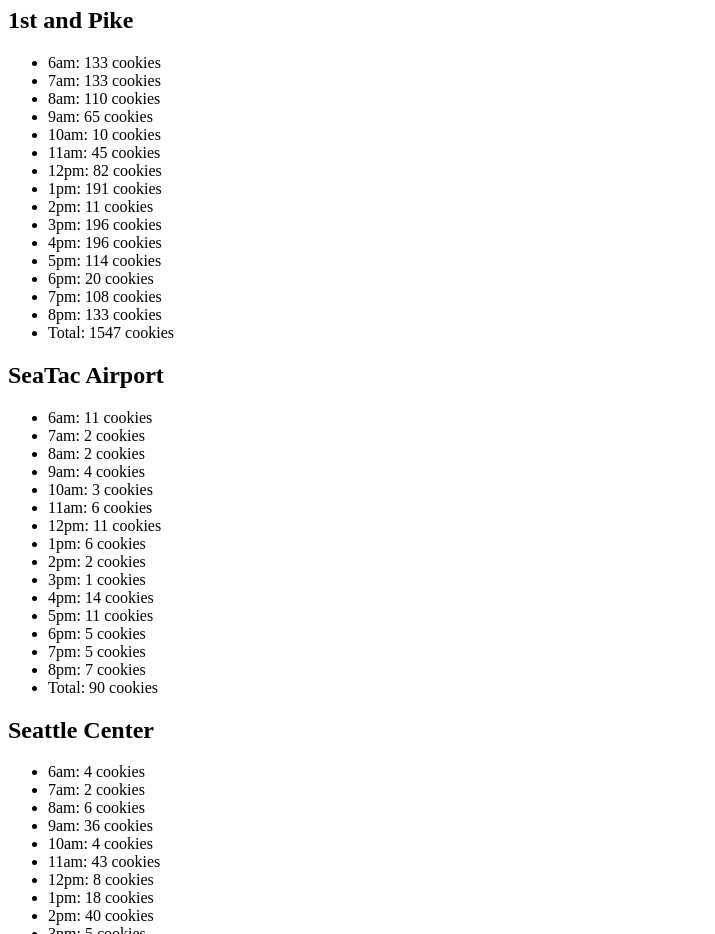
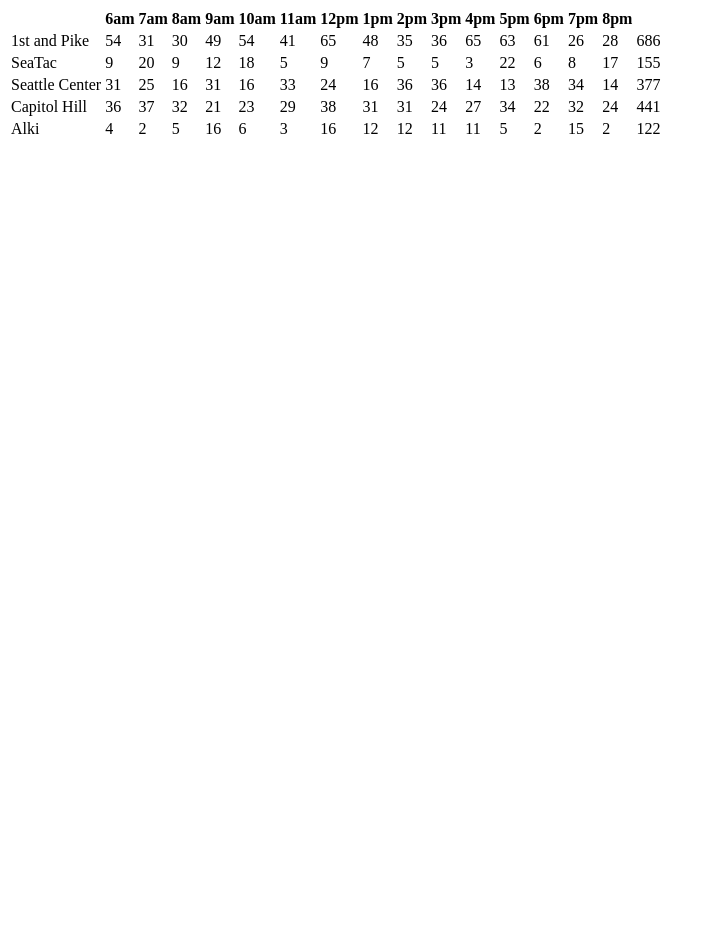
Before and after one commit to AQHawk/cookie-stand, a plain HTML site: page sales.html in a window 1280 px wide. Shown: the part 73-1007 px from the top of the page, without its empty margins (0-715 px from the left). After the commit the page ends 800 px from the top, so only its background shows below. Drawn offline with Linux system fonts and the light colour scheme.

Commit message:
Tuesday ReFactoring using Constructor Functions

```diff
--- a/app.js
+++ b/app.js
@@ -1,136 +1,68 @@
 'use strict';
 
-var hours = ['6am', '7am', '8am', '9am', '10am', '11am', '12pm', '1pm', '2pm', '3pm', '4pm', '5pm', '6pm', '7pm', '8pm'];
+var allHours = ['6am', '7am', '8am', '9am', '10am', '11am', '12pm', '1pm', '2pm', '3pm', '4pm', '5pm', '6pm', '7pm', '8pm'];
 
-var pike = {
-  minCust: 23,
-  maxCust: 65,
-  avgCookiePC: 6.3,
-  avg: 0,
-  totalCookies: 0,
-  getAvg: function() {
-    return Math.floor(Math.random() * (this.maxCust - this.minCust + this.minCust) * (this.avgCookiePC) / 2);
-  },
-  render: function() {
-    for (var i = 0; i < hours.length; i++) {
-      var pikeUl = document.getElementById('pike');
-      var liEl = document.createElement('li');
+var cookieTable = document.getElementById('cookies');
+
+function Store(location, minCust, maxCust, avgCookiePC) {
+  this.location = location;
+  this.minCust = minCust;
+  this.maxCust = maxCust;
+  this.avgCookiePC = avgCookiePC;
+  this.avg = 0;
+  this.totalCookies = 0;
+  this.getAvg = function() {
+    return Math.floor(Math.random() * (this.maxCust - this.minCust + 1)) + this.minCust;
+  };
+  this.render = function() {
+    var trEl = document.createElement('tr');
+    var tdEl = document.createElement('td');
+    tdEl.textContent = this.location;
+    trEl.appendChild(tdEl);
+
+    for (var i = 0; i < allHours.length; i++) {
+      tdEl = document.createElement('td');
+
+      //creates variable to store average for use in total
       var theAverage = this.getAvg();
-      liEl.textContent = hours[i] + ': ' + theAverage + ' cookies';
-      pikeUl.appendChild(liEl);
-
+      tdEl.textContent = theAverage;
+      trEl.appendChild(tdEl);
       this.totalCookies += theAverage;
     }
-    var totalEl = document.createElement('li');
-    totalEl.textContent = 'Total: ' + this.totalCookies + ' cookies';
-    pikeUl.appendChild(totalEl);
+    // outside the for loop to display total
+    var totalTd = document.createElement('td');
+    totalTd.textContent = this.totalCookies;
+    trEl.appendChild(totalTd);
+    //final step prints whole row to table
+    cookieTable.appendChild(trEl);
+  };
+}
+
+var pike = new Store('1st and Pike', 23, 65, 6.3);
+var seatac = new Store('SeaTac', 3, 24, 1.2);
+var seatcenter = new Store('Seattle Center', 11, 38, 3.7);
+var caphill = new Store('Capitol Hill', 20, 38, 2.3);
+var alki = new Store('Alki', 2, 16, 4.6);
+
+//new function to display header with hours array
+function header(){
+  var trEl = document.createElement('tr');
+  var thEl = document.createElement('th');
+  thEl.textContent = '';
+  trEl.appendChild(thEl);
+
+  for(var i = 0; i < allHours.length; i++){
+    thEl = document.createElement('th');
+    thEl.textContent = allHours[i];
+    trEl.appendChild(thEl);
   }
-};
+  cookieTable.appendChild(trEl);
+}
+
+header();
+
 pike.render();
-
-var seatac = {
-  minCust: 3,
-  maxCust: 24,
-  avgCookiePC: 1.2,
-  avg: 0,
-  totalCookies: 0,
-  getAvg: function() {
-    return Math.floor(Math.random() * (this.maxCust - this.minCust + this.minCust) * (this.avgCookiePC) / 2);
-  },
-  render: function() {
-    for (var i = 0; i < hours.length; i++) {
-      var seatacUl = document.getElementById('seatac');
-      var liEl = document.createElement('li');
-      var theAverage = this.getAvg();
-      liEl.textContent = hours[i] + ': ' + theAverage + ' cookies';
-      seatacUl.appendChild(liEl);
-
-      this.totalCookies += theAverage;
-    }
-    var totalEl = document.createElement('li');
-    totalEl.textContent = 'Total: ' + this.totalCookies + ' cookies';
-    seatacUl.appendChild(totalEl);
-  }
-};
 seatac.render();
-
-
-var seatcenter = {
-  minCust: 11,
-  maxCust: 38,
-  avgCookiePC: 3.7,
-  avg: 0,
-  totalCookies: 0,
-  getAvg: function() {
-    return Math.floor(Math.random() * (this.maxCust - this.minCust + this.minCust) * (this.avgCookiePC) / 2);
-  },
-  render: function() {
-    for (var i = 0; i < hours.length; i++) {
-      var seatcenterUl = document.getElementById('seatcenter');
-      var liEl = document.createElement('li');
-      var theAverage = this.getAvg();
-      liEl.textContent = hours[i] + ': ' + theAverage + ' cookies';
-      seatcenterUl.appendChild(liEl);
-
-      this.totalCookies += theAverage;
-    }
-    var totalEl = document.createElement('li');
-    totalEl.textContent = 'Total: ' + this.totalCookies + ' cookies';
-    seatcenterUl.appendChild(totalEl);
-  }
-};
 seatcenter.render();
-
-
-var caphill = {
-  minCust: 20,
-  maxCust: 38,
-  avgCookiePC: 2.3,
-  avg: 0,
-  totalCookies: 0,
-  getAvg: function() {
-    return Math.floor(Math.random() * (this.maxCust - this.minCust + this.minCust) * (this.avgCookiePC) / 2);
-  },
-  render: function() {
-    for (var i = 0; i < hours.length; i++) {
-      var caphillUl = document.getElementById('caphill');
-      var liEl = document.createElement('li');
-      var theAverage = this.getAvg();
-      liEl.textContent = hours[i] + ': ' + theAverage + ' cookies';
-      caphillUl.appendChild(liEl);
-
-      this.totalCookies += theAverage;
-    }
-    var totalEl = document.createElement('li');
-    totalEl.textContent = 'Total: ' + this.totalCookies + ' cookies';
-    caphillUl.appendChild(totalEl);
-  }
-};
 caphill.render();
-
-
-var alki = {
-  minCust: 2,
-  maxCust: 16,
-  avgCookiePC: 4.6,
-  avg: 0,
-  totalCookies: 0,
-  getAvg: function() {
-    return Math.floor(Math.random() * (this.maxCust - this.minCust + this.minCust) * (this.avgCookiePC) / 2);
-  },
-  render: function() {
-    for (var i = 0; i < hours.length; i++) {
-      var alkiUl = document.getElementById('alki');
-      var liEl = document.createElement('li');
-      var theAverage = this.getAvg();
-      liEl.textContent = hours[i] + ': ' + theAverage + ' cookies';
-      alkiUl.appendChild(liEl);
-
-      this.totalCookies += theAverage;
-    }
-    var totalEl = document.createElement('li');
-    totalEl.textContent = 'Total: ' + this.totalCookies + ' cookies';
-    alkiUl.appendChild(totalEl);
-  }
-};
 alki.render();
--- a/sales.html
+++ b/sales.html
@@ -5,22 +5,12 @@
     <title>Salmon Cookies</title>
   </head>
   <body>
-    <h1>XXXXXXX</h1>
+    <h1>Salmon Cookies</h1>
 
-    <h2>1st and Pike</h2>
-    <ul id="pike"></ul>
 
-    <h2>SeaTac Airport</h2>
-    <ul id="seatac"></ul>
 
-    <h2>Seattle Center</h2>
-    <ul id="seatcenter"></ul>
 
-    <h2>Capitol Hill</h2>
-    <ul id="caphill"></ul>
-
-    <h2>Alki</h2>
-    <ul id="alki"></ul>
+    <table id="cookies"></table>
 
     <script src="app.js"></script>
   </body>
```
